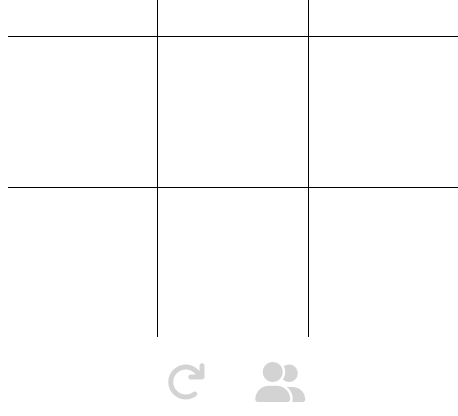
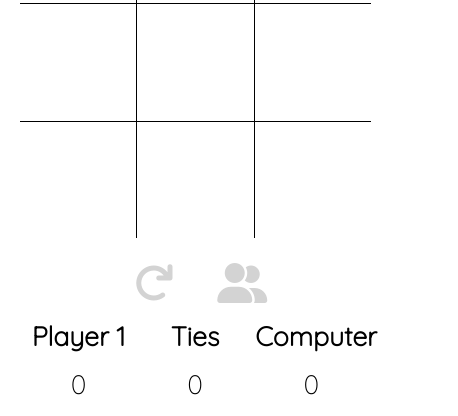
Before and after one commit to stmorse/tictactoe-js, a plain HTML site: page index.html in a window 390 px wide. Shown: the part 163-579 px from the top of the page, 458 px wide, since content can reach past the window. Drawn offline with nearby package versions, Linux system fonts and the light colour scheme.

Commit message:
responsive grid sizing

```diff
--- a/index.html
+++ b/index.html
@@ -51,7 +51,7 @@
     </table>
 
     <div class='footer'>
-      (C) 2022 | <a href='https://www.github.com/stmorse/tictactoe-js'><i class='fa-brands fa-github'></i></a>
+      (C) 2022 &nbsp | &nbsp Hosted by <a href='https://www.github.com/stmorse/tictactoe-js'><i class='fa-brands fa-github'></i></a>
     </div>
 
   </div>
--- a/style.css
+++ b/style.css
@@ -1,7 +1,7 @@
 :root {
   --border: 1px solid black;
-  --fontsize: 40pt;
-  --sqwidth: 150px;
+  --fontsize: min(40pt, 20vmin);
+  --sqwidth: min(150px, 30vmin);
 }
 
 * {
@@ -26,7 +26,8 @@
   width: 90%;
   height: 90%;
   margin: 5% auto;
-  background-color: white;
+  font-size: var(--fontsize);
+  line-height: calc(.90 * var(--sqwidth));
   -o-transition:.5s;
   -ms-transition:.5s;
   -moz-transition:.5s;
@@ -43,16 +44,14 @@
   transition: .5s;
 }
 
-.selectable:hover {
-  background-color: rgba(200,200,200,0.3);
+@media (hover: hover) and (pointer: fine) {
+  .selectable:hover {
+    background-color: rgba(200,200,200,0.3);
+  }
 }
 
-
 .cell {
-  font-family: sans-serif;
-  font-size: var(--fontsize);
   text-align: center;
-  line-height: var(--sqwidth);
 }
 
 .cell:nth-of-type(-n+3) {
@@ -108,8 +107,7 @@
 }
 
 th {
-  font-style: underline;
-  line-height: 40pt;
+  line-height: var(--fontsize);
 }
 
 tr {
```
